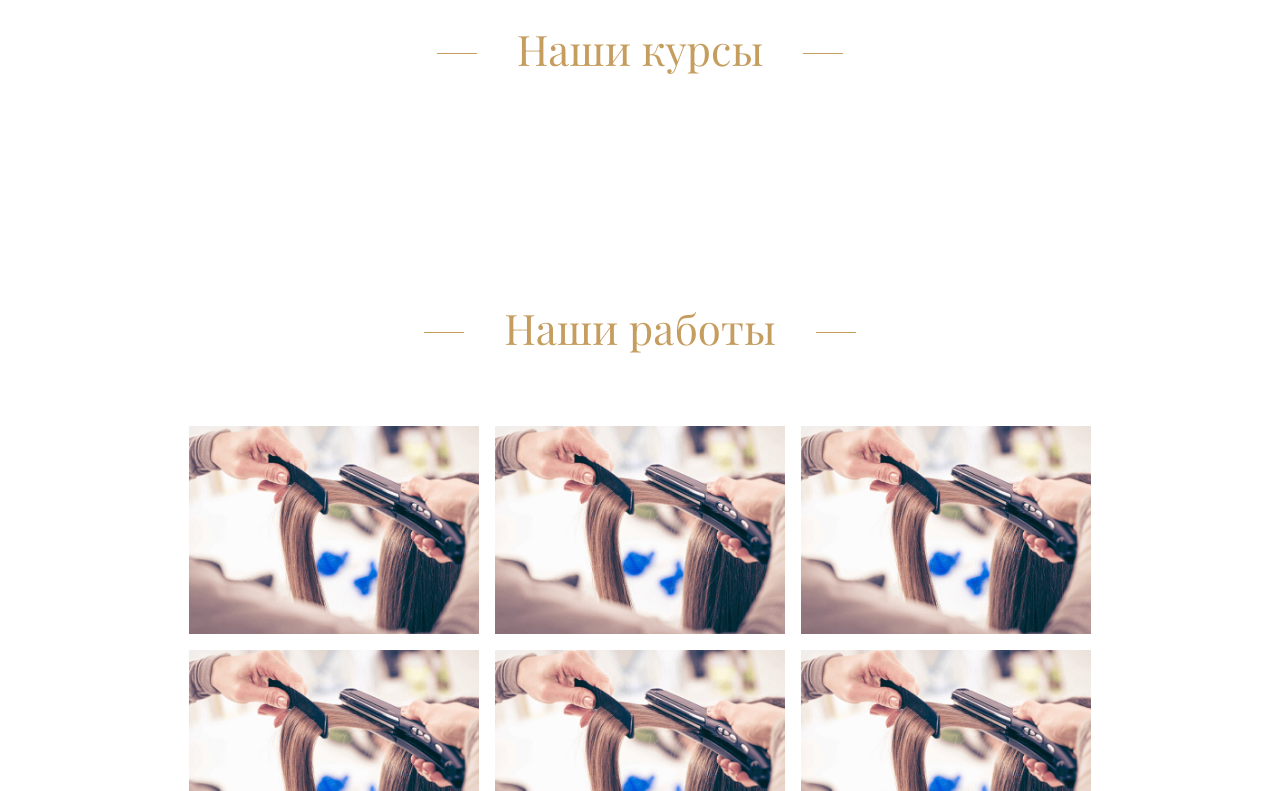
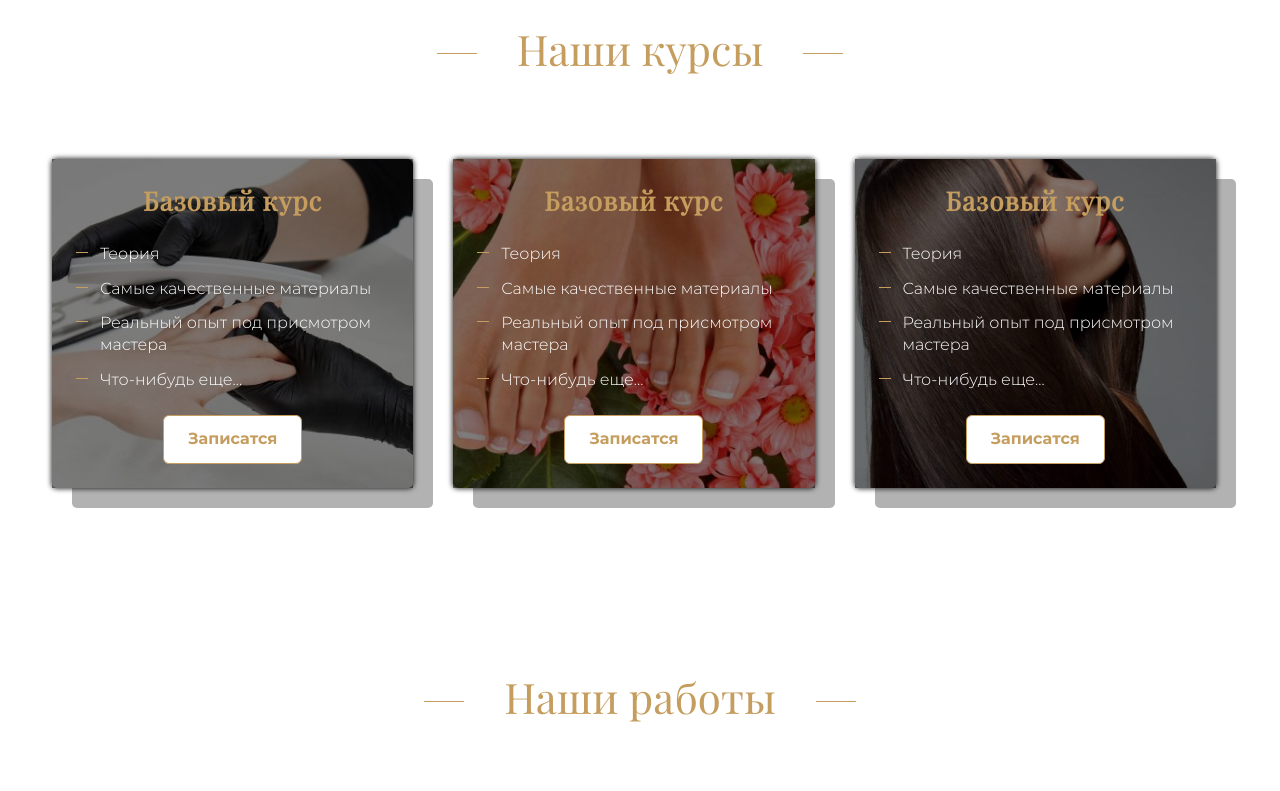
Before and after one commit to shet1990/botex, a website: page app/index.html in a window 1280 px wide. Shown: the part 860-1651 px from the top of the page. Drawn offline with Linux system fonts and the light colour scheme.

Commit message:
09.03.2020

```diff
--- a/app/index.html
+++ b/app/index.html
@@ -141,7 +141,46 @@
             <h2 class="h1 before">Наши курсы</h2>
             <div class="course__list flex__wrap">
                 <div class="course__card">
-
+                    <div class="course__wrap column flex bg__cover" style="background-image: url('/images/course1.jpg')">
+                        <div class="cover"></div>
+                        <h3 class="h3">Базовый курс</h3>
+                        <ul>
+                            <li>Теория</li>
+                            <li>Самые качественные материалы</li>
+                            <li>Реальный опыт под присмотром мастера</li>
+                            <li>Что-нибудь еще...</li>
+                        </ul>
+                        <a data-src="#form__course" data-animation-duration="500" href="javascript:;" class="link__modal">Записатся</a>
+                    </div>
+                    <div class="course__bg"></div>
+                </div>
+                <div class="course__card">
+                    <div class="course__wrap column flex bg__cover" style="background-image: url('/images/course2.jpg')">
+                        <div class="cover"></div>
+                        <h3 class="h3">Базовый курс</h3>
+                        <ul>
+                            <li>Теория</li>
+                            <li>Самые качественные материалы</li>
+                            <li>Реальный опыт под присмотром мастера</li>
+                            <li>Что-нибудь еще...</li>
+                        </ul>
+                        <a data-src="#form__course" data-animation-duration="500" href="javascript:;" class="link__modal">Записатся</a>
+                    </div>
+                    <div class="course__bg"></div>
+                </div>
+                <div class="course__card">
+                    <div class="course__wrap column flex bg__cover"  style="background-image: url('/images/course3.jpg')">
+                        <div class="cover"></div>
+                        <h3 class="h3">Базовый курс</h3>
+                        <ul>
+                            <li>Теория</li>
+                            <li>Самые качественные материалы</li>
+                            <li>Реальный опыт под присмотром мастера</li>
+                            <li>Что-нибудь еще...</li>
+                        </ul>
+                        <a data-src="#form__course" data-animation-duration="500" href="javascript:;" class="link__modal">Записатся</a>
+                    </div>
+                    <div class="course__bg"></div>
                 </div>
             </div>
         </div>
@@ -394,6 +433,17 @@
     </svg>
 </div>
 
+<div id="form__course" class="form__course">
+    <div class="container__modal">
+        <form action="" class="column">
+            <h2 class="h2 center">Записаться на "Базовый курс"</h2>
+            <input type="text" placeholder="Имя Фамилия">
+            <input type="text" placeholder="Телефон">
+            <input type="submit" placeholder="Записаться">
+        </form>
+    </div>
+</div>
+
 
 <script src="js/scripts.min.js"></script>
 <script src="js/tween-max.js"></script>
--- a/app/js/common.js
+++ b/app/js/common.js
@@ -42,6 +42,22 @@ $(function() {
         openEffect	: 'elastic',
         closeEffect	: 'elastic',
         loop        : true,
+    });
+    /* Конец */
+
+    /* Модалки */
+    $(".link__modal").fancybox({
+        openEffect	: 'elastic',
+        closeEffect	: 'elastic',
+        type: 'inline',
+        padding     : 0,
+        margin      : 0,
+        closeBtn    : false,
+        fitToView	: false,
+        width		: '100%',
+        height		: '100%',
+        autoSize	: false,
+        closeClick	: false,
     });
     /* Конец */
 
--- a/app/sass/_media.sass
+++ b/app/sass/_media.sass
@@ -65,6 +65,11 @@
       left: auto
       right: 10px
       bottom: 55px
+  .course__card
+    width: 100%
+    margin: 20px 0
+  .course__bg
+    display: none
 
 @media only screen and (max-width: 660px)
 
--- a/app/sass/main.sass
+++ b/app/sass/main.sass
@@ -138,6 +138,10 @@ ul
 .padding
   padding-top: 80px
   padding-bottom: 80px
+.h3, h3
+  font-size: 26px
+  font-family: 'PlayfairDisplay'
+  letter-spacing: 1px
 .h1, h1
   font-size: 42px
   font-family: 'PlayfairDisplay'
@@ -163,6 +167,22 @@ ul
   font-weight: normal
 .center
   text-align: center
+
+ul
+  padding-left: 24px
+  li
+    position: relative
+    margin-bottom: 12px
+    &:last-child
+      margin-bottom: 0
+    &:before
+      content: ''
+      position: absolute
+      top: 9px
+      left: -24px
+      width: 12px
+      height: 1px
+      background-color: $accent
 
 // Гамбургер меню
 .my_hamburger
@@ -589,5 +609,93 @@ header
     height: 200%
     opacity: 0
 
+.course__card
+  position: relative
+  width: calc(33% - 40px)
+  min-width: 296px
+  margin: 20px
+.course__bg
+  width: 100%
+  height: 100%
+  position: absolute
+  top: 20px
+  left: 20px
+  background-color: rgba(0, 0, 0, 0.3)
+  z-index: 1
+  border-radius: 5px
+.course__wrap
+  width: 100%
+  height: 100%
+  border-radius: 5px
+  position: relative
+  z-index: 2
+  padding: 24px
+  box-shadow: 0px 0px 5px 1px rgba(0,0,0,0.75)
+  .cover
+    position: absolute
+    top: 0
+    bottom: 0
+    left: 0
+    right: 0
+    background-color: rgba(0, 0, 0, 0.5)
+  .h3
+    position: relative
+    color: $accent
+    margin-bottom: 24px
+  ul
+    margin-bottom: 24px
+    color: #FFFFFF
+  .link__modal
+    position: relative
+    border: 1px solid $accent
+    border-radius: 6px
+    padding: 12px 24px
+    font-weight: bold
+    transition: $all3
+    color: $accent
+    background-color: #fff
+    &:hover
+      background-color: $accent
+      color: #FFF
+
+.form__course
+  border-radius: 5px
+  padding: 48px 24px 24px
+  max-width: 600px
+  border-radius: 4px
+  overflow: hidden
+  //background: linear-gradient(24deg, rgba(131,114,89,1) 0%, rgba(154,127,84,1) 58%, rgba(197,157,95,1) 100%)
+  background: rgba(0, 0, 0, 0.2)
+  transform: translateY(-80px)
+  transition: all .5s
+  .fancybox-slide--html .fancybox-close-small
+    padding: 5px
+  .fancybox-button
+    svg
+    path
+      fill: #FFFFFF
+  input, .h2
+    transform: translateY(-40px)
+    opacity: 0
+    transition-property: transform, opacity
+    transition-duration: .3s
+  .h2
+    color: #ffffff
+    margin-bottom: 36px
+  input
+    font-size: 14px
+    margin-bottom: 16px
+    &[type="submit"]
+.fancybox-slide--current .form__course, .fancybox-slide--current .form__course .h2, .fancybox-slide--current .form__course input
+    transform: translateY(0)
+    opacity: 1
+    transition-duration: .3s
+.fancybox-slide--current .form__course .h2
+  transition-delay: .3s
+.fancybox-slide--current .form__course input
+  transition-delay: .6s
+
+
+
 @import "media"
 // Always at the end
```
Also changed, not shown: app/css/main.min.css, app/images/course3.jpg (added).
